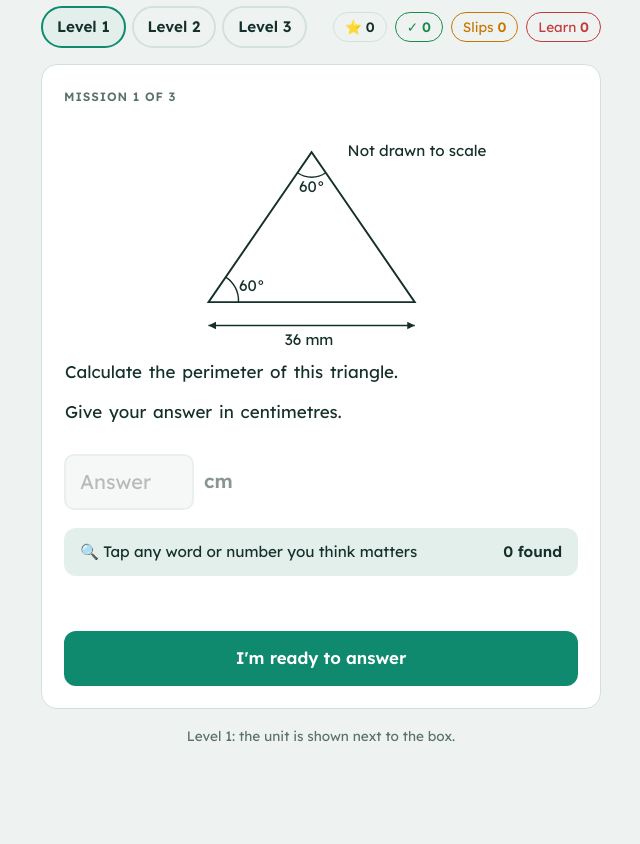
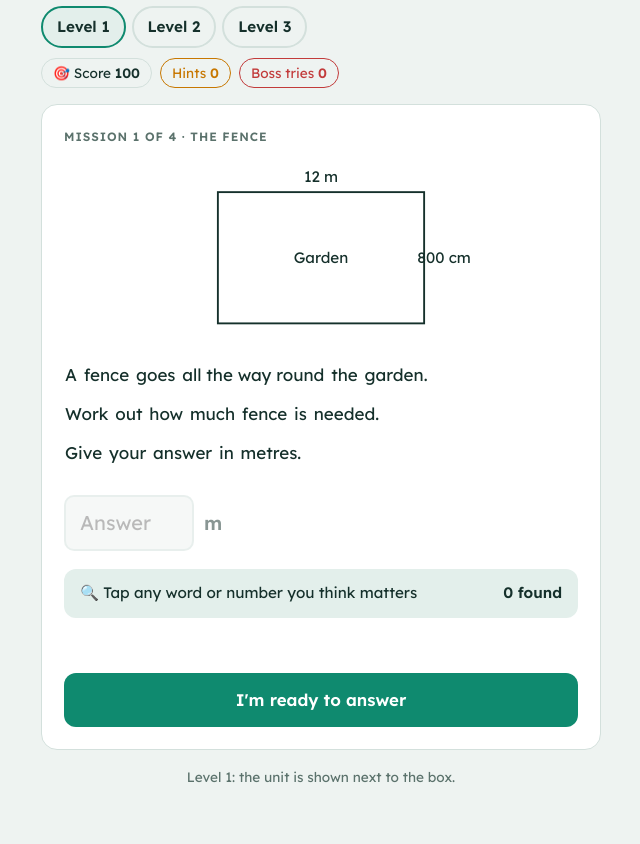
Before and after one commit to DF-AI-Lab/maths-missions, a plain HTML site: page mockup/mission.html in a window 1280 px wide. Shown: the part 83-927 px from the top of the page, without its empty margins (319-959 px from the left). Before the commit the page ends 886 px from the top, so only its background shows below. Drawn offline with nearby package versions, Linux system fonts and the light colour scheme.

Commit message:
Mock-up: Garden Makeover detective mission with boss question, hints and score
Co-Authored-By: Claude Opus 5.5 <noreply@anthropic.com>
Claude-Session: https://claude.ai/code/session_016cLVEP7UgcbNWKTK6imCgT

```diff
--- a/mockup/mission.html
+++ b/mockup/mission.html
@@ -71,11 +71,22 @@ h1{font-family:var(--display);font-weight:800;font-size:1.6rem;margin:0;letter-s
 .note{font-size:.85rem;color:var(--muted);text-align:center;margin:0}
 button:focus-visible,input:focus-visible{outline:3px solid var(--accent);outline-offset:2px}
 @media (prefers-reduced-motion:no-preference){.card{animation:in .25s ease}@keyframes in{from{transform:translateY(6px);opacity:.6}}}
+.list{display:flex;flex-direction:column;gap:8px}
+.row{display:flex;justify-content:space-between;align-items:center;gap:10px;padding:10px 14px;border:1.5px solid var(--line);border-radius:12px;flex-wrap:wrap}
+.row .val{font-weight:600;font-variant-numeric:tabular-nums}
+.row .lbl{color:var(--muted);font-size:.9rem}
+.mini{font:inherit;font-weight:600;font-size:.9rem;padding:6px 12px;border-radius:10px;border:2px solid var(--line);background:transparent;color:var(--ink);cursor:pointer}
+.hintbox{background:var(--soft);border-left:4px solid var(--accent);border-radius:8px;padding:10px 14px;font-size:.92rem}
+.big{font-family:var(--display);font-size:3rem;font-weight:800;margin:0;line-height:1;font-variant-numeric:tabular-nums}
+.boss{border-color:var(--slip)}
+.tag{display:inline-block;font-size:.75rem;font-weight:700;padding:2px 10px;border-radius:999px;background:var(--slip);color:var(--card);letter-spacing:.05em;text-transform:uppercase}
+.ok{color:var(--good);font-weight:700} .no{color:var(--bad);font-weight:700}
+.pound{font-size:1.25rem;font-weight:600}
 </style>
 
 <div class="wrap">
   <header>
-    <h1>Maths Missions</h1>
+    <h1>Garden Makeover</h1>
     <div class="dots" id="dots"></div>
   </header>
   <div class="bar">
@@ -85,10 +96,9 @@ button:focus-visible,input:focus-visible{outline:3px solid var(--accent);outline
       <button class="chip" data-lv="3">Level 3</button>
     </div>
     <div class="tally">
-      <span class="pill">⭐ <b id="tp">0</b></span>
-      <span class="pill g">✓ <b id="tg">0</b></span>
-      <span class="pill s">Slips <b id="ts">0</b></span>
-      <span class="pill b">Learn <b id="tb">0</b></span>
+      <span class="pill">🎯 Score <b id="sc">100</b></span>
+      <span class="pill s">Hints <b id="hu">0</b></span>
+      <span class="pill b">Boss tries <b id="bt">0</b></span>
     </div>
   </div>
   <div class="card" id="card"></div>
@@ -96,173 +106,193 @@ button:focus-visible,input:focus-visible{outline:3px solid var(--accent);outline
 </div>
 
 <script>
-/* In text, [[word|why it matters]] marks a key detail. Nothing marks it on screen until found. */
-const Q = [
-  { diagram:true,
-    labels:[
-      {t:"60°",x:47,y:28,why:"Two angles are 60°, so the third is 60° too. All angles equal means all sides are equal."},
-      {t:"60°",x:27,y:72,why:"Two angles are 60°, so the third is 60° too. All angles equal means all sides are equal."},
-      {t:"36 mm",x:46,y:96,why:"This is the side length, and it is in mm, not cm. You will need to convert."},
-      {t:"Not drawn to scale",x:82,y:12}
-    ],
-    text:["Calculate the [[perimeter|Perimeter means add up all the sides.]] of this triangle.",
-          "Give your answer in [[centimetres.|The answer must be in cm. The diagram is in mm, so you must convert: ÷ 10.]]"],
-    unit:"cm", units:["mm","cm","m"], answer:10.8,
-    slips:{108:"You got 108 mm. Great maths! But it asked for cm. 108 ÷ 10 = 10.8 cm."},
-    hint:"All angles 60° → all sides 36 mm. 36 × 3 = 108 mm, then ÷ 10 = 10.8 cm.",
-    checks:["I found the unit it wants","I changed units if I needed to","My answer makes sense for the size"]
-  },
-  { text:["Here is a formula:",
-          "[[a = 4b²|The ² means square b FIRST, then times by 4.]]",
-          "Work out the value of a when [[b = 3|This is the number you swap in for b.]]"],
-    unit:"", answer:36,
-    slips:{144:"You did 4 × 3 first, then squared. Square first! 3² = 9, then 4 × 9 = 36.",
-           46:"Close! 3² = 9 (not 3 × 2). Then 4 × 9 = 36."},
-    hint:"Powers first: 3² = 3 × 3 = 9. Then 4 × 9 = 36.",
-    checks:["I did the power (²) first","3² means 3 × 3, not 3 × 2","I checked my times table"]
-  },
-  { text:["It takes [[9|Starting number of builders.]] builders [[60|How many days the 9 builders take.]] days to build a house.",
-          "How long would it take for [[6|Fewer builders, so it will take LONGER, not shorter.]] builders to complete the [[same|Same house = same total work, just shared by fewer people.]] house?"],
-    unit:"days", units:["hours","days","weeks"], answer:90,
-    slips:{40:"Fewer builders can't be faster! 9 × 60 = 540 days of work. 540 ÷ 6 = 90."},
-    hint:"Total work = 9 × 60 = 540. Share it between 6: 540 ÷ 6 = 90 days.",
-    checks:["Fewer workers means MORE days","I found the total work first","My answer went UP"]
-  }
+/* [[word|why]] marks a key detail. Nothing marks it until found. */
+const ITEMS = [
+  { title:"The fence",
+    rect:{labels:[{t:"12 m",x:50,y:7,why:"Long side. It's a rectangle, so the opposite side is 12 m too."},
+                  {t:"800 cm",x:91,y:50,why:"This side is in cm, not m! 800 cm = 8 m."},
+                  {t:"Garden",x:50,y:50}]},
+    text:["A fence goes [[all the way round|All the way round = perimeter. Add all 4 sides.]] the garden.",
+          "Work out how much fence is needed.",
+          "Give your answer in [[metres.|Answer in m. One side is in cm, so convert it first (÷ 100).]]"],
+    unit:"m", units:["cm","m","km"], answer:40,
+    hint:"Change 800 cm into metres first. Then add all four sides.",
+    checks:["I changed cm into m first","I added all 4 sides","My answer is in metres"] },
+  { title:"The patio",
+    text:["A patio needs [[45|How many slabs you need.]] slabs.",
+          "Slabs are sold in [[packs of 8.|8 slabs in each pack, so divide.]]",
+          "How many packs do you need to [[buy?|You can't buy part of a pack, so round UP.]]"],
+    fixed:"packs", answer:6,
+    hint:"45 ÷ 8 = 5.6… You can't buy 0.6 of a pack.",
+    checks:["I divided slabs by the pack size","I rounded UP (no half packs)"] },
+  { title:"The gardeners",
+    text:["It takes [[2|Starting number of gardeners.]] gardeners [[6|Days the 2 gardeners take.]] days to do the garden.",
+          "How many days would it take [[3|More gardeners, so FEWER days.]] gardeners?"],
+    unit:"days", units:["hours","days","weeks"], answer:4,
+    hint:"Total work = 2 × 6 days of work. Share it between 3.",
+    checks:["More workers means FEWER days","I found the total work first"] },
+  { title:"The lawn",
+    rect:{labels:[{t:"6 m",x:50,y:7,why:"Length of the lawn."},{t:"5 m",x:91,y:50,why:"Width of the lawn."},{t:"Lawn",x:50,y:50}]},
+    text:["New turf will cover the [[whole lawn.|Covering a surface = AREA, not perimeter.]]",
+          "Work out the [[area|Area = length × width.]] of the lawn."],
+    unit:"m²", units:["m","m²","cm²"], answer:30,
+    hint:"Area = length × width. Units are squared.",
+    checks:["I found the area, not the perimeter","My unit is squared (m²)"] },
+  { title:"Boss: the budget", boss:true,
+    text:["Fence costs [[£9 per metre.|Times by your fence answer (Mission 1).]]",
+          "Slabs cost [[£24 a pack.|Times by your packs answer (Mission 2).]]",
+          "Gardeners cost [[£120 a day.|Times by your days answer (Mission 3).]]",
+          "Turf costs [[£4 per m².|Times by your area answer (Mission 4).]]",
+          "Your budget is [[£1,200.|Take the total cost away from this.]]",
+          "Using your mission answers, how much money is [[left?|Left = budget minus everything you spend.]]"],
+    answer:96,
+    hint:"Work out 4 costs: fence, slabs, gardeners, turf. Add them up. Then take that from £1,200." }
 ];
+const NM = ITEMS.length-1;
 const LVNOTE={1:"Level 1: the unit is shown next to the box.",2:"Level 2: you pick the unit.",3:"Level 3: you type the unit yourself."};
 
-let i=0, lv=1, phase="read", tally={g:0,s:0,b:0}, points=0, taps={}, open=null, popMsg="", pickedUnit="", A={num:"",unit:""}, fbHtml="", err="";
+let lv=1, score=100, hints=0, bossTries=0, view=0, detective=false, recheck=null, bossMsg="", err="", popMsg="", open=null;
+const S = ITEMS.map(()=>({taps:{},phase:"read",num:"",unit:"",picked:"",first:null,hint:false,bonus:false}));
 const card=document.getElementById("card"), $=id=>document.getElementById(id);
 
-function lines(q){
-  return q.text.map(line=>line.split(/(\[\[.*?\]\]|\s+)/).filter(Boolean).map(tok=>{
-    if(/^\s+$/.test(tok)) return {space:true};
-    if(tok.startsWith("[[")){const [t,why]=tok.slice(2,-2).split("|");return {t,why,key:true}}
-    return {t:tok};
-  }));
+const lines=it=>it.text.map(line=>line.split(/(\[\[.*?\]\]|\s+)/).filter(Boolean).map(tok=>{
+  if(/^\s+$/.test(tok))return{space:true};
+  if(tok.startsWith("[[")){const[t,why]=tok.slice(2,-2).split("|");return{t,why,key:true}}
+  return{t:tok};
+}));
+const all=it=>((it.rect&&it.rect.labels)||[]).map(l=>({...l,key:!!l.why})).concat(lines(it).flat().filter(x=>!x.space));
+const keyTotal=it=>all(it).filter(x=>x.key).length;
+const found=k=>all(ITEMS[k]).filter((x,n)=>x.key&&S[k].taps[n]==="found").length;
+const num=s=>parseFloat(String(s).replace(/[£,\s]/g,""));
+const unitOf=it=>it.fixed||it.unit||"";
+function normUnit(s){
+  s=(s||"").trim().toLowerCase();
+  const map=[["m²",/^(m2|m²|sq ?m|square met(re|er)s?)$/],["cm²",/^(cm2|cm²|sq ?cm)$/],["cm",/^(cm|cms|centimet(re|er)s?)$/],["km",/^(km|kilomet(re|er)s?)$/],["m",/^(m|met(re|er)s?)$/],["days",/^(days?|d)$/],["hours",/^(hours?|hrs?|h)$/],["weeks",/^(weeks?|wks?)$/]];
+  for(const[k,r]of map)if(r.test(s))return k; return s;
 }
-function all(q){ return (q.labels||[]).map(l=>({...l,key:!!l.why})).concat(lines(q).flat().filter(x=>!x.space)); }
-const keyTotal=q=>all(q).filter(x=>x.key).length;
-const foundCount=q=>all(q).filter((x,n)=>x.key&&taps[n]==="found").length;
+const isRight=k=>{const it=ITEMS[k],st=S[k];return Math.abs(num(st.num)-it.answer)<1e-9&&(!it.unit||st.unit===it.unit)};
+const setTally=()=>{$("sc").textContent=score;$("hu").textContent=hints;$("bt").textContent=bossTries};
+const addScore=d=>{score=Math.max(0,score+d);setTally()};
 
-function word(tok,n,style=""){
-  let cls="w", extra="";
-  if(taps[n]==="found") cls+=" found";
-  else if(taps[n]==="miss") cls+=" miss";
-  else if(phase!=="read"&&tok.key){cls+=" missed"; extra=`<button class="info" data-why="${n}" aria-label="Why this matters">i</button>`;}
-  const b=`<button class="w ${cls}" data-n="${n}">${tok.t}</button>${extra}`;
+function word(k,tok,n,style=""){
+  const st=S[k]; let cls="w",extra="";
+  if(st.taps[n]==="found")cls+=" found";
+  else if(st.taps[n]==="miss")cls+=" miss";
+  else if(st.phase!=="read"&&tok.key){cls+=" missed";extra=`<button class="info" data-why="${n}" aria-label="Why this matters">i</button>`}
+  const b=`<button class="${cls}" data-n="${n}">${tok.t}</button>${extra}`;
   return style?`<span class="lab" ${style}>${b}</span>`:b;
+}
+function questionHtml(k){
+  const it=ITEMS[k],toks=all(it); let n=0,h="";
+  if(it.rect){
+    h+=`<div class="diagram" style="aspect-ratio:320/200"><svg viewBox="0 0 320 200" aria-hidden="true"><rect x="50" y="30" width="220" height="140" fill="none" stroke="currentColor" stroke-width="2"/></svg>`;
+    it.rect.labels.forEach(l=>{h+=word(k,toks[n],n,`style="left:${l.x}%;top:${l.y}%"`);n++});
+    h+=`</div>`;
+  }
+  h+=lines(it).map(line=>"<p>"+line.map(t=>t.space?" ":word(k,toks[n],n++)).join("")+"</p>").join("");
+  if(open!==null&&toks[open]&&toks[open].why&&S[k].phase!=="read")h+=`<div class="why"><b>Why "${toks[open].t}" matters</b>${toks[open].why}</div>`;
+  return h;
+}
+function unitInput(k,disabled){
+  const it=ITEMS[k],st=S[k];
+  if(it.boss)return"";
+  if(it.fixed)return`<span class="unit">${it.fixed}</span>`;
+  if(lv===1)return`<span class="unit">${it.unit}</span>`;
+  if(lv===2)return it.units.map(u=>disabled?`<span class="chip">${u}</span>`:`<button class="chip ${st.picked===u?'on':''}" data-u="${u}">${u}</button>`).join("");
+  return`<input class="u" id="u" placeholder="unit" aria-label="Unit" value="${st.unit&&!disabled?st.unit:""}" ${disabled?"disabled":""}>`;
+}
+function answersPanel(){
+  return`<div class="step">Your mission answers</div><div class="list">${ITEMS.slice(0,NM).map((it,k)=>`
+    <div class="row"><span><span class="lbl">Mission ${k+1} · ${it.title}</span><br><span class="val">${S[k].num||"—"} ${S[k].num?(it.fixed||S[k].unit):""}</span></span>
+    ${detective?`<button class="mini" data-recheck="${k}">Recheck</button>`:""}</div>`).join("")}</div>`;
 }
 
 function render(){
-  const q=Q[i], toks=all(q);
-  $("dots").innerHTML=Q.map((_,n)=>`<span class="dot ${n<=i?'on':''}"></span>`).join("");
+  $("dots").innerHTML=ITEMS.map((_,n)=>`<span class="dot ${n<=Math.min(view,NM)?'on':''}"></span>`).join("");
   $("lvnote").textContent=LVNOTE[lv];
-  let n=0, html="";
-  if(q.diagram){
-    html+=`<div class="diagram"><svg viewBox="0 0 320 240" aria-hidden="true">
-      <polygon points="150,30 40,190 260,190" fill="none" stroke="currentColor" stroke-width="2"/>
-      <path d="M135,52 A26,26 0 0 0 165,52" fill="none" stroke="currentColor" stroke-width="1.5"/>
-      <path d="M58,163 A30,30 0 0 1 72,190" fill="none" stroke="currentColor" stroke-width="1.5"/>
-      <line x1="40" y1="215" x2="260" y2="215" stroke="currentColor" stroke-width="1.5"/>
-      <polygon points="40,215 48,211 48,219" fill="currentColor"/><polygon points="260,215 252,211 252,219" fill="currentColor"/>
-    </svg>`;
-    q.labels.forEach(l=>{html+=word(toks[n],n,`style="left:${l.x}%;top:${l.y}%"`);n++});
-    html+=`</div>`;
+  if(view==="done")return renderDone();
+  const k=recheck!==null?recheck:view, it=ITEMS[k], st=S[k], total=keyTotal(it), f=found(k);
+  let b=it.boss?`<span class="tag">Boss question</span>`:`<div class="step">${recheck!==null?"Rechecking ":""}Mission ${k+1} of ${NM} · ${it.title}</div>`;
+  b+=`<div class="q">${questionHtml(k)}</div>`;
+
+  if(st.phase==="read"){
+    b+=it.boss?"":`<div class="ans" style="opacity:.5"><input disabled placeholder="Answer" aria-label="Answer preview">${unitInput(k,true)}</div>`;
+    b+=`<div class="finder"><span>🔍 Tap any word or number you think matters</span><b>${f} found</b></div>
+       <div class="pop">${popMsg}</div><button class="btn" id="go">I'm ready to answer</button>`;
+    return paint(b);
   }
-  html+=lines(q).map(line=>"<p>"+line.map(tok=>tok.space?" ":word(toks[n],n++)).join("")+"</p>").join("");
-  if(open!==null&&toks[open]) html+=`<div class="why"><b>Why "${toks[open].t}" matters</b>${toks[open].why}</div>`;
+  b+=`<div class="finder"><span>${f===total?`🌟 All ${total} key details found`:`Found ${f} of ${total}. Tap <b>i</b> on the dashed ones to see why they matter.`}</span></div>`;
+  if(st.hint)b+=`<div class="hintbox"><b>Hint:</b> ${it.hint}</div>`;
+  const hintBtn=st.hint?"":`<button class="btn ghost" id="hint">💡 Hint (−5)</button>`;
 
-  const total=keyTotal(q), found=foundCount(q);
-  let body=`<div class="step">Mission ${i+1} of ${Q.length}</div><div class="q">${html}</div>`;
+  if(it.boss){
+    b+=answersPanel();
+    b+=`<div class="ans"><span class="pound">£</span><input id="a" inputmode="decimal" aria-label="Money left" value="${st.num}"></div>
+        ${bossMsg}<button class="btn" id="boss">Submit to the boss 👹</button>${hintBtn}`;
+    return paint(b);
+  }
+  if(st.phase==="answer"){
+    b+=`<div class="ans"><input id="a" inputmode="decimal" aria-label="Your answer" value="${st.num}">${unitInput(k,false)}</div>
+        ${err?`<p class="err">${err}</p>`:""}
+        <button class="btn" id="check">${recheck!==null?"Save and back to the boss":"Check ✋"}</button>${hintBtn}`;
+  } else if(st.phase==="check"){
+    b+=`<div class="ans"><input value="${st.num}" disabled aria-label="Your answer"><span class="unit">${it.fixed||st.unit}</span></div>
+        <div class="step">Tick each one before you save</div>
+        <div class="checks">${it.checks.map((c,j)=>`<label><input type="checkbox" id="c${k}_${j}" class="cb"><span>${c}</span></label>`).join("")}</div>
+        <button class="btn" id="save" disabled>Save answer</button><button class="btn ghost" id="back">Go back and change it</button>`;
+  }
+  paint(b);
+}
+function paint(b){card.innerHTML=b;card.classList.toggle("boss",view===NM);wire()}
 
-  if(phase==="read"){
-    const prev = !q.unit ? "" : lv===1 ? `<span class="unit">${q.unit}</span>` : lv===2 ? q.units.map(u=>`<span class="chip">${u}</span>`).join("") : `<input class="u" placeholder="unit" disabled aria-label="Unit preview">`;
-    body+=`<div class="ans" style="opacity:.5"><input disabled placeholder="Answer" aria-label="Answer preview">${prev}</div>
-      <div class="finder"><span>🔍 Tap any word or number you think matters</span><b>${found} found</b></div>
-      <div class="pop">${popMsg}</div>
-      <button class="btn" id="go">I'm ready to answer</button>`;
-  } else {
-    const missed=total-found;
-    body+=`<div class="finder"><span>${missed===0?`🌟 All ${total} found! +3 bonus`:`Found ${found} of ${total}. Tap <b>i</b> on the dashed ones to see why they matter.`}</span></div>`;
-    if(phase==="answer"){
-      let unitPart="";
-      if(q.unit){
-        if(lv===1) unitPart=`<span class="unit">${q.unit}</span>`;
-        if(lv===2) unitPart=q.units.map(u=>`<button class="chip ${pickedUnit===u?'on':''}" data-u="${u}">${u}</button>`).join("");
-        if(lv===3) unitPart=`<input class="u" id="u" placeholder="unit" aria-label="Unit" value="${A.unit}">`;
-      }
-      body+=`<div class="ans"><input id="a" inputmode="decimal" aria-label="Your answer" value="${A.num}">${unitPart}</div>
-        ${err?`<p class="err">${err}</p>`:""}
-        <button class="btn" id="check">Check ✋</button>`;
-    } else if(phase==="check"){
-      body+=`<div class="ans"><input value="${A.num}" disabled aria-label="Your answer"><span class="unit">${A.unit}</span></div>
-        <div class="step">Tick each one before you submit</div>
-        <div class="checks">${q.checks.map((c,k)=>`<label><input type="checkbox" id="c${i}_${k}" class="cb"><span>${c}</span></label>`).join("")}</div>
-        <button class="btn" id="submit" disabled>Submit</button>
-        <button class="btn ghost" id="back">Go back and change it</button>`;
-    } else {
-      body+=fbHtml+`<button class="btn" id="next">${i<Q.length-1?'Next mission →':'Start again'}</button>`;
-    }
-  }
-  card.innerHTML=body;
-  wire();
-}
-
-const setTally=()=>{["g","s","b"].forEach(t=>$("t"+t).textContent=tally[t]);$("tp").textContent=points};
-function normUnit(s){
-  s=(s||"").trim().toLowerCase();
-  const map={cm:/^(cm|cms|centimet(re|er)s?)$/,mm:/^(mm|millimet(re|er)s?)$/,m:/^(m|met(re|er)s?)$/,days:/^(days?|d)$/,hours:/^(hours?|hrs?|h)$/,weeks:/^(weeks?|wks?)$/};
-  for(const k in map) if(map[k].test(s)) return k;
-  return s;
+function renderDone(){
+  const rows=ITEMS.slice(0,NM).map((it,k)=>`<div class="row"><span class="lbl">Mission ${k+1} · ${it.title}</span>
+    <span>first try ${S[k].first&&S[k].first.ok?'<span class="ok">✓</span>':'<span class="no">✗</span>'}</span></div>`).join("");
+  paint(`<span class="tag">Mission complete</span><div><p class="big">${score}</p><p class="lbl" style="margin:4px 0 0">final score</p></div>
+    <div class="list"><div class="row"><span class="lbl">Boss tries</span><span class="val">${bossTries}</span></div>
+    <div class="row"><span class="lbl">Hints used</span><span class="val">${hints}</span></div></div>
+    <div class="step">How your first answers did</div><div class="list">${rows}</div>
+    <button class="btn" id="again">Play again</button>`);
 }
 
 function wire(){
-  const q=Q[i], toks=all(q);
-  card.querySelectorAll(".w").forEach(b=>b.onclick=()=>{
-    if(phase!=="read")return;
-    const n=+b.dataset.n; if(taps[n])return;
-    if(toks[n].key){taps[n]="found";points+=1;popMsg="+1 ⭐ good spot";}
-    else{taps[n]="miss";points=Math.max(0,points-1);popMsg="Not a key detail (−1)";}
-    setTally();render();
+  const k=recheck!==null?recheck:view; if(view==="done"){ $("again").onclick=()=>location.reload(); return; }
+  const it=ITEMS[k],st=S[k],toks=all(it);
+  card.querySelectorAll(".w").forEach(el=>el.onclick=()=>{
+    if(st.phase!=="read")return; const n=+el.dataset.n; if(st.taps[n])return;
+    if(toks[n].key){st.taps[n]="found";addScore(1);popMsg="+1 good spot"}else{st.taps[n]="miss";addScore(-1);popMsg="Not a key detail (−1)"}
+    render();
   });
-  card.querySelectorAll(".info").forEach(b=>b.onclick=()=>{const n=+b.dataset.why;open=open===n?null:n;render();});
-  card.querySelectorAll("[data-u]").forEach(b=>b.onclick=()=>{A.num=$("a").value;pickedUnit=b.dataset.u;render();});
-  if($("go")) $("go").onclick=()=>{ if(foundCount(q)===keyTotal(q)) points+=3; setTally(); phase="answer"; popMsg=""; render(); $("a")?.focus(); };
-  if($("check")) $("check").onclick=()=>{
-    A.num=$("a").value.trim();
-    A.unit = !q.unit ? "" : lv===1 ? q.unit : lv===2 ? pickedUnit : normUnit($("u").value);
-    if(lv===3&&q.unit) A.unit=A.unit||"";
-    if(!A.num||isNaN(parseFloat(A.num))){err="Type a number first.";render();return}
-    if(q.unit&&!A.unit){err="Add a unit too.";render();return}
-    err=""; phase="check"; render();
+  card.querySelectorAll(".info").forEach(el=>el.onclick=()=>{const n=+el.dataset.why;open=open===n?null:n;render()});
+  card.querySelectorAll("[data-u]").forEach(el=>el.onclick=()=>{st.num=$("a").value;st.picked=el.dataset.u;render()});
+  card.querySelectorAll("[data-recheck]").forEach(el=>el.onclick=()=>{S[NM].num=$("a").value;recheck=+el.dataset.recheck;S[recheck].phase="answer";open=null;err="";render()});
+  if($("go"))$("go").onclick=()=>{if(found(k)===keyTotal(it)&&!st.bonus){st.bonus=true;addScore(3)}st.phase="answer";popMsg="";open=null;render();$("a")?.focus()};
+  if($("hint"))$("hint").onclick=()=>{if($("a"))st.num=$("a").value;st.hint=true;hints++;addScore(-5);render()};
+  if($("check"))$("check").onclick=()=>{
+    st.num=$("a").value.trim();
+    st.unit=it.fixed?"":lv===1?it.unit:lv===2?st.picked:normUnit($("u").value);
+    if(isNaN(num(st.num))){err="Type a number first.";return render()}
+    if(it.unit&&!st.unit){err="Add a unit too.";return render()}
+    err="";
+    if(recheck!==null){st.phase="saved";recheck=null;open=null;return render()}
+    st.phase="check";render();
   };
-  if($("back")) $("back").onclick=()=>{phase="answer";render();$("a").focus()};
-  card.querySelectorAll(".cb").forEach(c=>c.onchange=()=>{ $("submit").disabled=![...card.querySelectorAll(".cb")].every(x=>x.checked); });
-  if($("submit")) $("submit").onclick=()=>{
-    const v=parseFloat(A.num), unitOk=!q.unit||A.unit===q.unit;
-    const unitKey=toks.findIndex(t=>t.key&&t.t==="centimetres.");
-    let cls,title,msg;
-    if(Math.abs(v-q.answer)<1e-9&&unitOk){cls="good";title="Nailed it ✅ +5";msg="Checking paid off.";tally.g++;points+=5}
-    else if(Math.abs(v-q.answer)<1e-9){
-      const spotted=taps[unitKey]==="found", cost=spotted?1:3;
-      points=Math.max(0,points-cost); cls="slip"; title="Right number, wrong unit 🟠";
-      msg=`It asked for ${q.unit}, you put ${A.unit}. ${spotted?"(−1, you did spot it)":"(−3, you never highlighted the unit word)"}`; tally.s++;
-    }
-    else if(q.slips[v]){cls="slip";title="Slip, not a mistake 🟠";msg=q.slips[v];tally.s++}
-    else{cls="bad";title="Let's learn this one 🔴";msg=q.hint;tally.b++}
-    fbHtml=`<div class="fb ${cls}"><h3>${title}</h3><p>${msg}</p></div>`;
-    setTally(); phase="done"; render();
-  };
-  if($("next")) $("next").onclick=()=>{
-    i=(i+1)%Q.length;
-    if(i===0){tally={g:0,s:0,b:0};points=0}
-    taps={}; open=null; phase="read"; pickedUnit=""; A={num:"",unit:""}; err=""; setTally(); render();
+  if($("back"))$("back").onclick=()=>{st.phase="answer";render()};
+  card.querySelectorAll(".cb").forEach(c=>c.onchange=()=>{$("save").disabled=![...card.querySelectorAll(".cb")].every(x=>x.checked)});
+  if($("save"))$("save").onclick=()=>{st.phase="saved";st.first={ok:isRight(k)};view++;open=null;render();window.scrollTo(0,0)};
+  if($("boss"))$("boss").onclick=()=>{
+    st.num=$("a").value.trim();
+    if(isNaN(num(st.num))){bossMsg=`<p class="err">Type an amount first.</p>`;return render()}
+    bossTries++;
+    if(Math.abs(num(st.num)-it.answer)<1e-9){view="done";return render()}
+    addScore(-10);detective=true;
+    bossMsg=`<div class="fb bad"><h3>❌ Not right (−10)</h3><p>No clues. Something is off in your missions or your boss sums. Tap <b>Recheck</b> to dig back in.</p></div>`;
+    render();
   };
 }
 document.querySelectorAll("#levels .chip").forEach(b=>b.onclick=()=>{
-  lv=+b.dataset.lv; document.querySelectorAll("#levels .chip").forEach(x=>x.classList.toggle("on",x===b));
-  pickedUnit=""; A.unit=""; render();
+  lv=+b.dataset.lv;document.querySelectorAll("#levels .chip").forEach(x=>x.classList.toggle("on",x===b));
+  S.forEach(s=>{s.picked=""});render();
 });
 render();
 </script>
```
